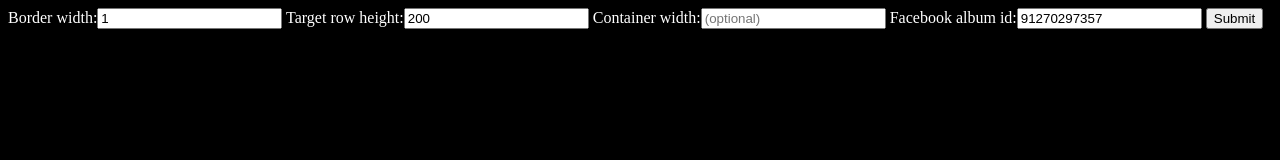
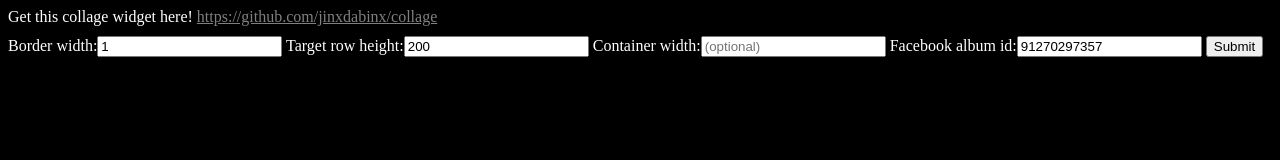
Before and after one commit to jinxdabinx/collage, a plain HTML site: page index.html in a window 1280 px wide. Drawn offline with nearby package versions, Linux system fonts and the light colour scheme.

Commit message:
add link to github

```diff
--- a/index.html
+++ b/index.html
@@ -112,6 +112,7 @@
     </head>
     <body style="background: black; color: white">
         <div>
+            <div style="margin-bottom: 10px">Get this collage widget here! <a href="https://github.com/jinxdabinx/collage" style="color: gray;" target="_blank">https://github.com/jinxdabinx/collage</a> </div>
             <form onsubmit="return false;">
             <label for="borderWidth">Border width:</label><input value="1" type="text" id="borderWidth"/>
             <label for="targetRowHeight">Target row height:</label><input value="200" type="text" id="targetRowHeight"/>
```
